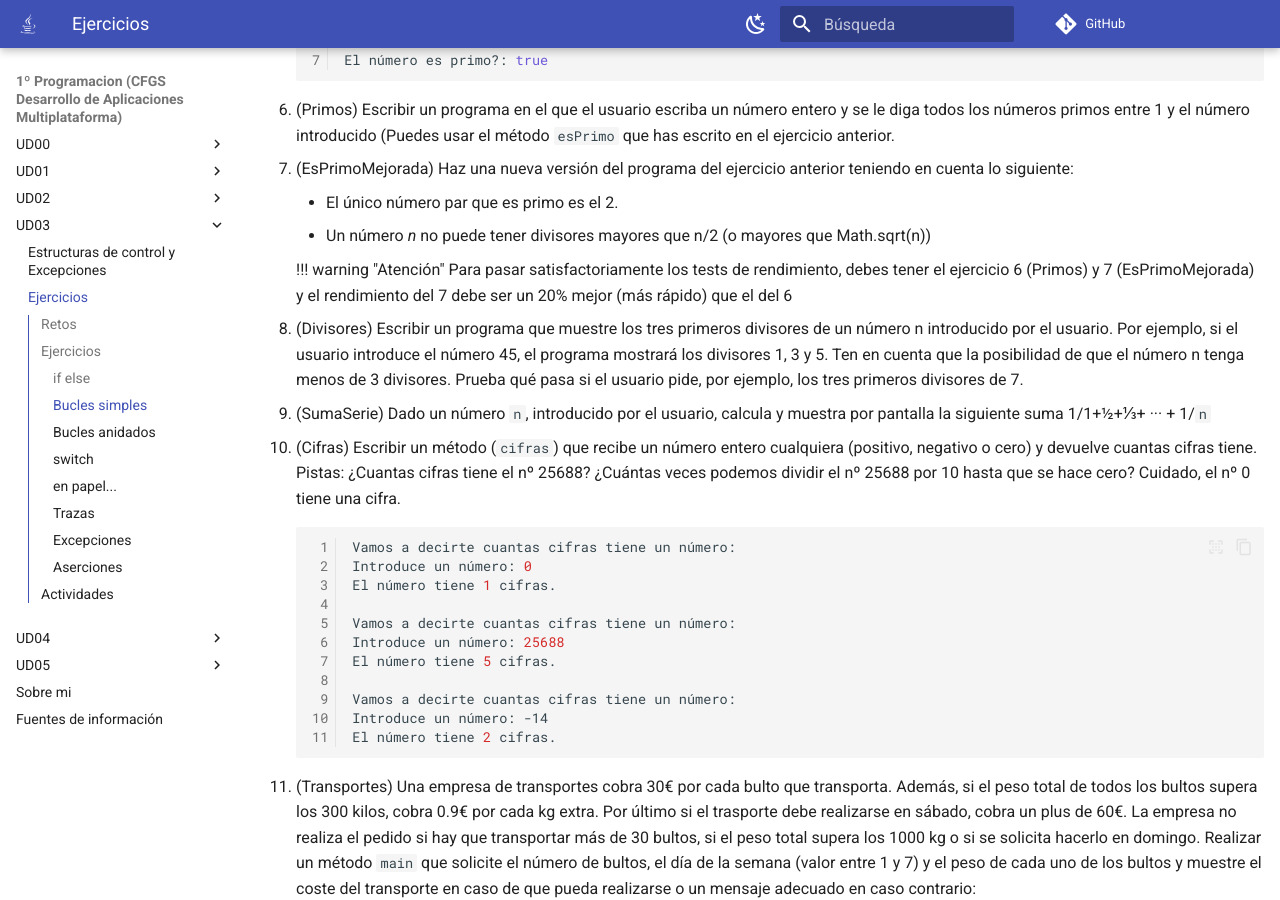
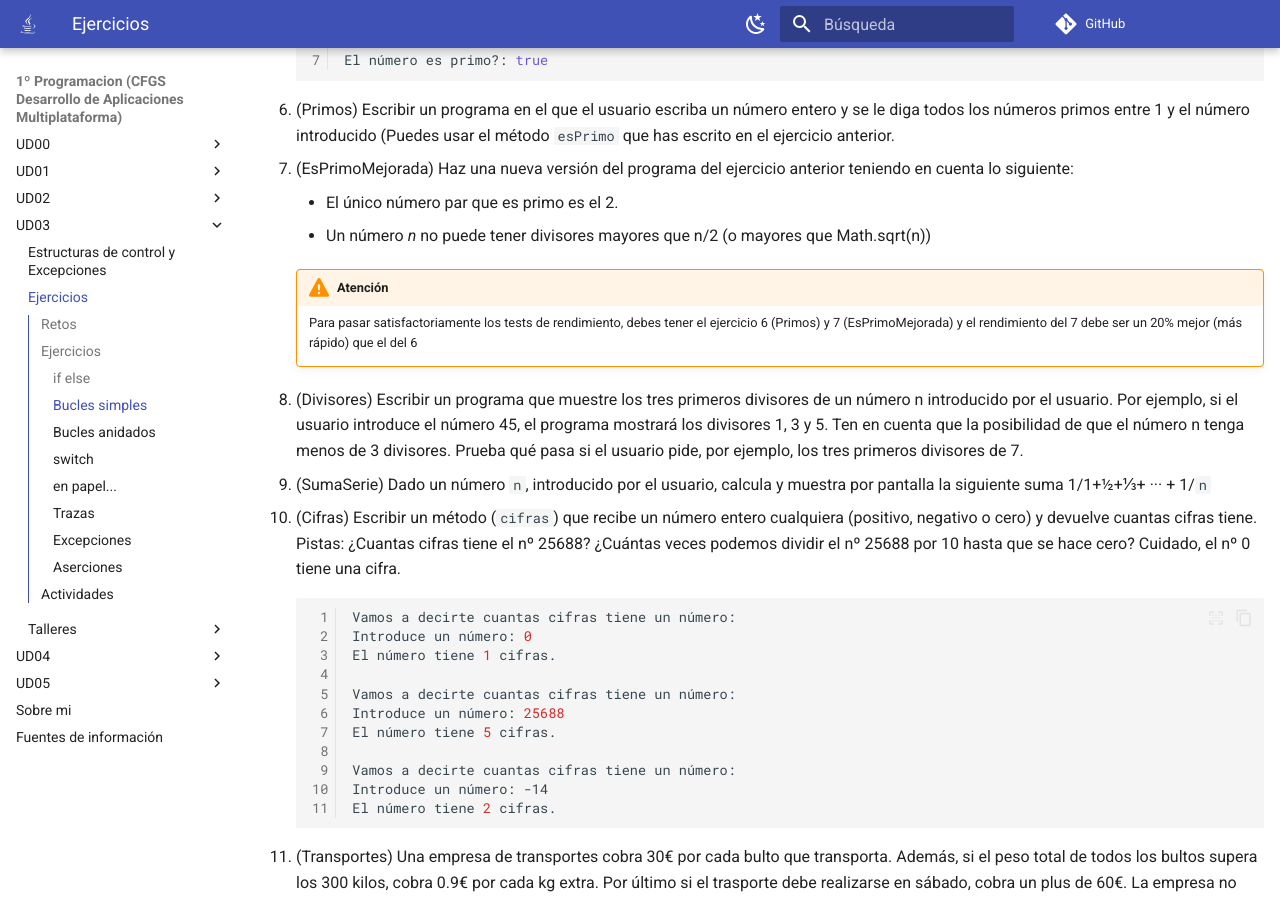
Before and after one commit to martinezpenya/1DAMProgramacion, an MkDocs documentation site: the page built from docs/UD03/UD03_ejercicios_ES.md, in a window 1280 px wide and 900 px high, scrolled down 10664 px. Built offline with MkDocs 1.6.1 and Material for MkDocs 9.7.7, drawn with Linux system fonts in a browser that asks for light colours; comment, search, counter and statistics services are not loaded; part of the change alters nothing that is shown; some of the changed text lies outside the part shown.

Commit message:
fix: admonition indent, and mkdocs nav

```diff
--- a/docs/UD03/UD03_ejercicios_ES.md
+++ b/docs/UD03/UD03_ejercicios_ES.md
@@ -469,8 +469,8 @@
      - El único número par que es primo es el 2.
      - Un número *n* no puede tener divisores mayores que n/2 (o mayores que Math.sqrt(n))
 
-     !!! warning "Atención"
-         Para pasar satisfactoriamente los tests de rendimiento, debes tener el ejercicio 6 (Primos) y 7 (EsPrimoMejorada) y el rendimiento del 7 debe ser un 20% mejor (más rápido) que el del 6
+    !!! warning "Atención"
+        Para pasar satisfactoriamente los tests de rendimiento, debes tener el ejercicio 6 (Primos) y 7 (EsPrimoMejorada) y el rendimiento del 7 debe ser un 20% mejor (más rápido) que el del 6
 
 8. (Divisores) Escribir un programa que muestre los tres primeros divisores de un número n introducido por el usuario. Por ejemplo, si el usuario introduce el número 45, el programa mostrará los divisores 1, 3 y 5. Ten en cuenta que la posibilidad de que el número n tenga menos de 3 divisores. Prueba qué pasa si el usuario pide, por ejemplo, los tres primeros divisores de 7.
 
--- a/mkdocs.yml
+++ b/mkdocs.yml
@@ -22,6 +22,9 @@ nav:
   - UD03:
     - Estructuras de control y Excepciones: UD03/UD03_ES.md
     - Ejercicios: UD03/UD03_ejercicios_ES.md
+    - Talleres:
+      - T01 GitHub Classroom: UD03/UD03_T01_GitHubClassroom.md
+      - T02 Acepta el reto: UD03/UD03_T02_AceptaElReto.md
   - UD04:
     - Estructuras de datos Arrays y matrices. Recursividad: UD04/UD04_ES.md
     - Anexo Cheatsheet String: UD04/UD04_anexo_ES.md
```
